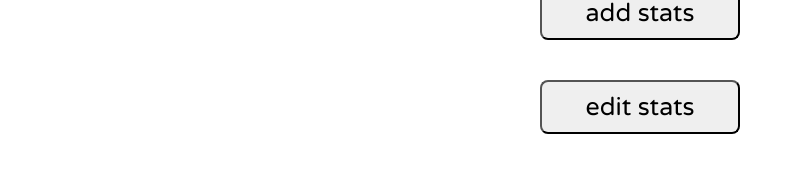
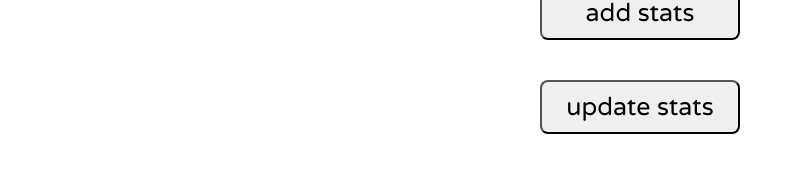
Before and after one commit to purplevarun/fifa-stats, a React (Create React App) app in the folder frontend/: page /fifa-stats/edit in a window 1280 px wide. Shown: the part 300-472 px from the top of the page, without its empty margins (0-793 px from the left). Built offline with nearby package versions, Linux system fonts and the light colour scheme.

Commit message:
add add and update pages

```diff
--- /dev/null
+++ b/frontend/src/pages/Add/Add.tsx
@@ -0,0 +1,6 @@
+import Layout from "../../components/Layout";
+
+const Add = () => {
+	return <Layout>add stats</Layout>;
+};
+export default Add;
--- a/frontend/src/pages/Edit/Edit.tsx
+++ b/frontend/src/pages/Edit/Edit.tsx
@@ -5,7 +5,7 @@ const Edit = () => {
 	return (
 		<Layout>
 			<Button text="add stats" path="/edit/add" />
-			<Button text="edit stats" path="/edit/edit" />
+			<Button text="update stats" path="/edit/update" />
 		</Layout>
 	);
 };
--- /dev/null
+++ b/frontend/src/pages/Update/Update.tsx
@@ -0,0 +1,6 @@
+import Layout from "../../components/Layout";
+
+const Update = () => {
+	return <Layout>update stats</Layout>;
+};
+export default Update;
--- a/frontend/src/routes/RouteManager.tsx
+++ b/frontend/src/routes/RouteManager.tsx
@@ -1,6 +1,8 @@
 import { Navigate, Route, Routes } from "react-router-dom";
+import Add from "../pages/Add/Add";
 import Edit from "../pages/Edit/Edit";
 import Home from "../pages/Home/Home";
+import Update from "../pages/Update/Update";
 import View from "../pages/View/View";
 
 const RouteManager = () => {
@@ -9,6 +11,8 @@ const RouteManager = () => {
 			<Route path="/" element={<Home />} />
 			<Route path="/view" element={<View />} />
 			<Route path="/edit" element={<Edit />} />
+			<Route path="/edit/add" element={<Add />} />
+			<Route path="/edit/update" element={<Update />} />
 			<Route path="*" element={<Navigate to="/" replace />} />
 		</Routes>
 	);
```
